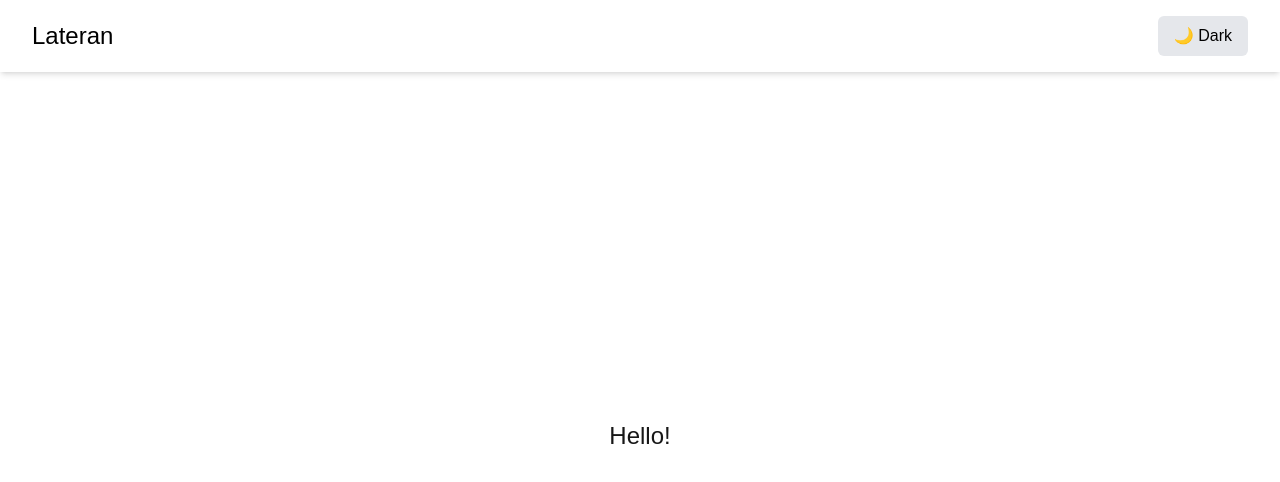
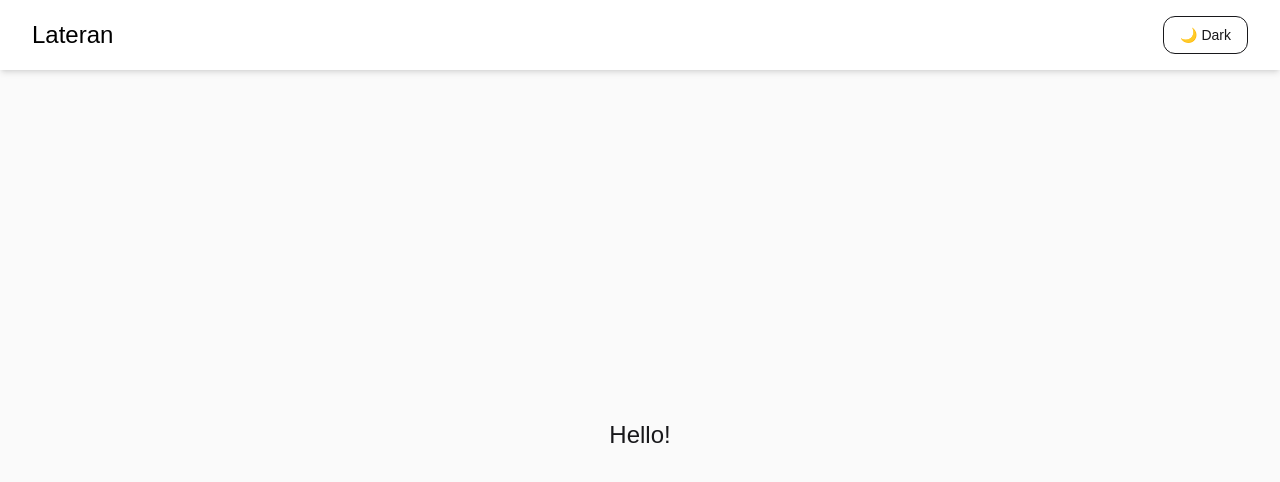
Before and after one commit to KazuT0ast/lateran, a Next.js app: page / in a window 1280 px wide. Shown: the top 482 px of the page. Built offline with nearby package versions, Linux system fonts and the light colour scheme.

Commit message:
Stylized theme toggle button

```diff
--- a/app/globals.css
+++ b/app/globals.css
@@ -27,3 +27,7 @@ body {
   color: var(--foreground);
   font-family: Arial, Helvetica, sans-serif;
 }
+/* Global dark and light mode change, so i dont have to add fields for each element */
+body {
+  @apply text-zinc-900 bg-zinc-50 dark:text-zinc-100 dark:bg-zinc-900;
+}
--- a/components/theme-toggle.tsx
+++ b/components/theme-toggle.tsx
@@ -20,7 +20,7 @@ export function ThemeToggle() {
         <section>
             {/* Default is dark, if click, set it to light, click again set it to dark */}
             <button onClick={() => setTheme(theme === "dark" ? "light" : "dark")}
-                className="px-4 py-2 rounded-md text-black bg-gray-200 dark:bg-gray-800 dark:text-white"
+                className="px-4 py-2 rounded-xl text-sm dark:bg-zinc-900 border-1 dark:border-amber-50/10"
 
             >
                 {theme === "light" ? "☀️ Light" : "🌙 Dark"}
```
